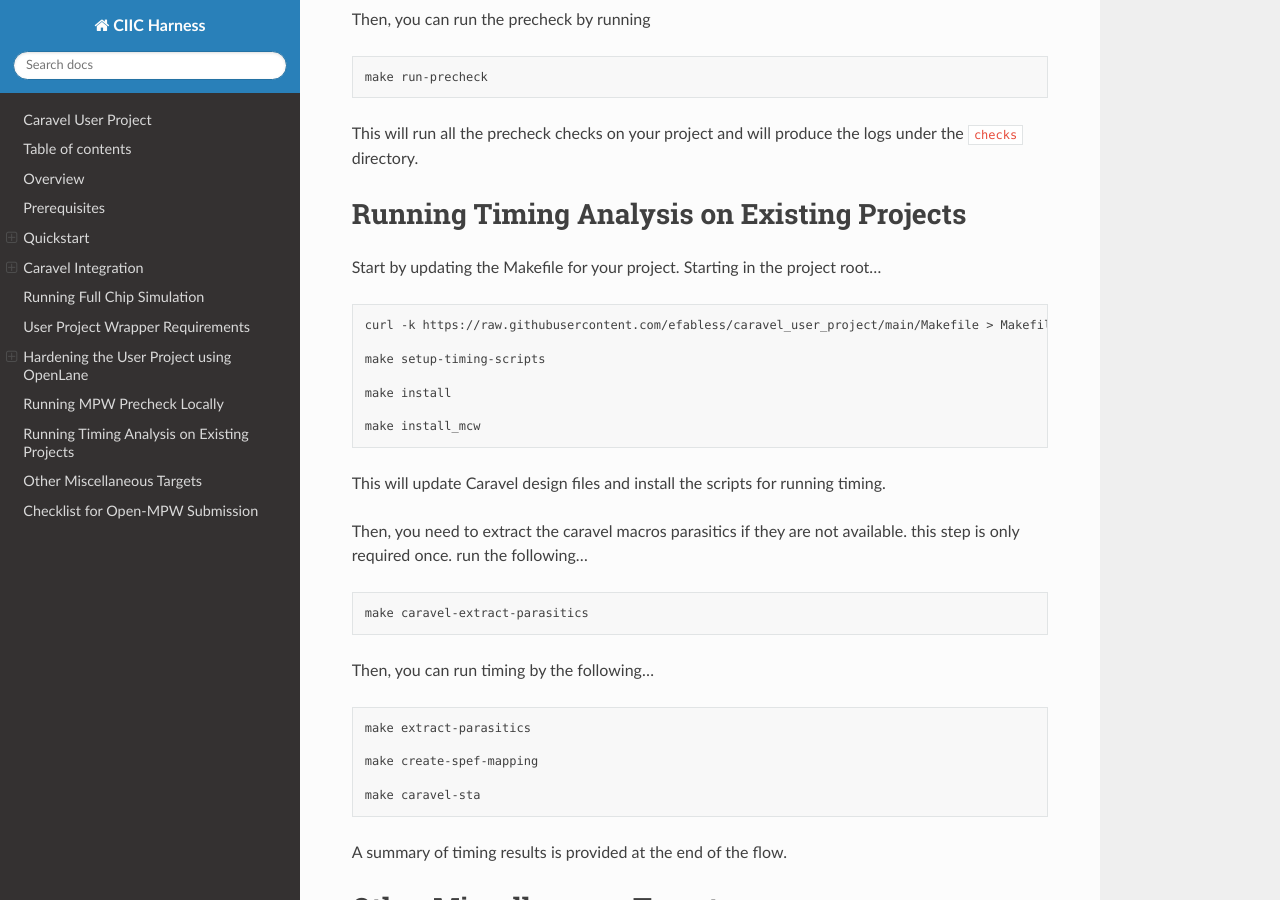
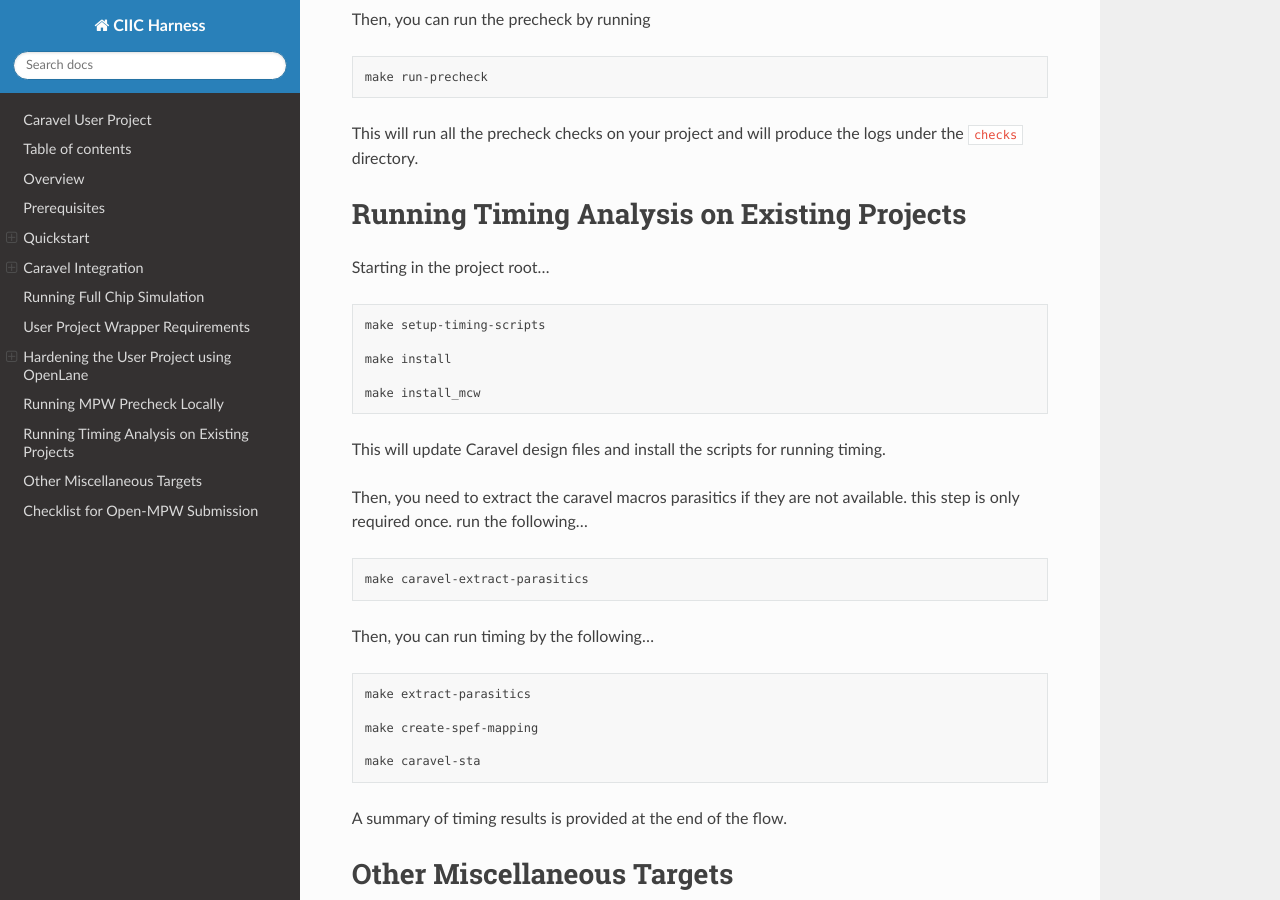
Before and after one commit to efabless/caravel_user_project, a Sphinx documentation site: the page built from docs/source/index.rst, in a window 1280 px wide and 900 px high, scrolled down 9588 px. Built offline with Sphinx 7.4.7 and the Read the Docs theme 2.0.0, drawn with Linux system fonts in a browser that asks for light colours.

Commit message:
- remove updating the Makefile from main

```diff
--- a/docs/source/index.rst
+++ b/docs/source/index.rst
@@ -495,11 +495,9 @@ This will run all the precheck checks on your project and will produce the logs
 Running Timing Analysis on Existing Projects
 ========================================================
 
-Start by updating the Makefile for your project.  Starting in the project root...
+Starting in the project root...
 
 .. code:: bash
-
-   curl -k https://raw.githubusercontent.com/efabless/caravel_user_project/main/Makefile > Makefile
 
    make setup-timing-scripts
 
```
